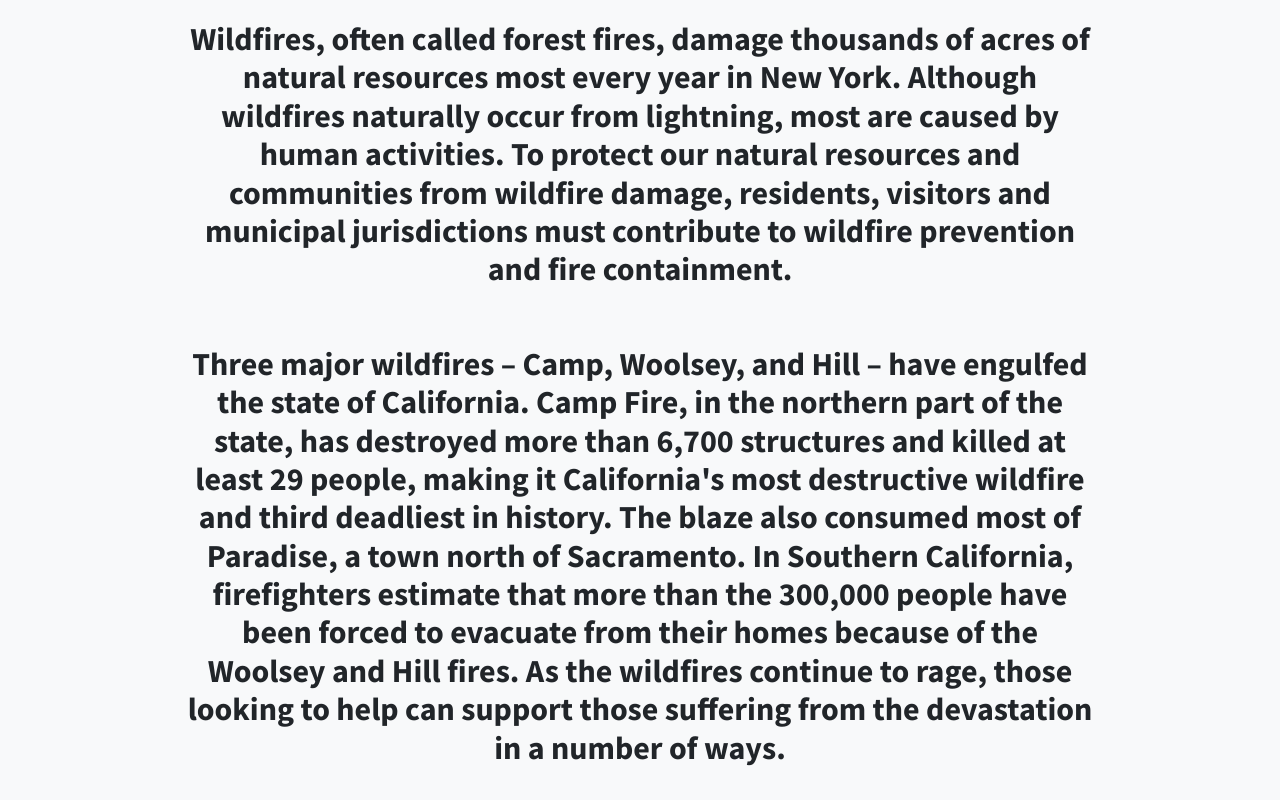
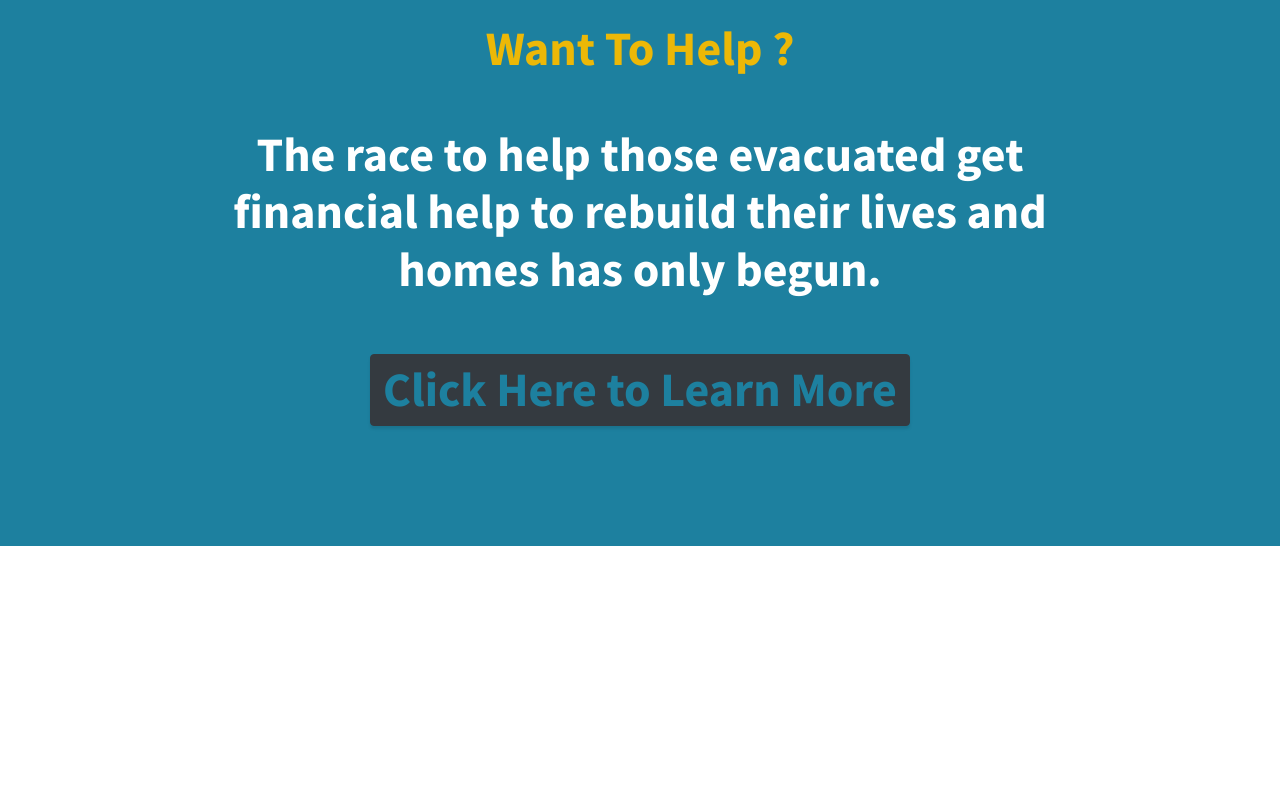
Before and after one commit to MohamedRaffik/wildfires, a plain HTML site: page index.html in a window 1280 px wide. Shown: the part 900-1700 px from the top of the page. After the commit the page ends 1446 px from the top, so only its background shows below. Drawn offline with nearby package versions, Linux system fonts and the light colour scheme.

Commit message:
changed section and text

```diff
--- a/index.html
+++ b/index.html
@@ -39,39 +39,29 @@
         <h1 class="mb-1">Wild Fires</h1>
         <h3 class="mb-5">
           <em>The Growing Devastation on the West Coast</em>
+          <h2>
+            Three major wildfires – Camp, Woolsey, and Hill – have engulfed the state of California. Camp Fire, in the northern part of the state, has destroyed more than
+            6,700 structures and killed at least 29 people, making it California's most destructive wildfire and third deadliest in history. The blaze also consumed most
+            of Paradise, a town north of Sacramento. In Southern California, firefighters estimate that more than the 300,000 people have been forced to evacuate from their
+            homes because of the Woolsey and Hill fires. As the wildfires continue to rage, those looking to help can support those suffering from the devastation in a number
+            of ways.
+          </h2>
         </h3>
       </div>
       <div class="overlay"></div>
     </header>
-
-    <!-- About -->
-    <section class="content-section bg-light" id="about">
-      <div class="container text-center">
-        <div class="row">
-          <div class="col-lg-10 mx-auto">
-            <h2>
-              Wildfires, often called forest fires, damage thousands of acres of natural resources most every year in New York. Although wildfires naturally occur from
-              lightning, most are caused by human activities. To protect our natural resources and communities from wildfire damage, residents, visitors and municipal
-              jurisdictions must contribute to wildfire prevention and fire containment.
-            </h2>
-            <br></br>
-            <h2>
-              Three major wildfires – Camp, Woolsey, and Hill – have engulfed the state of California. Camp Fire, in the northern part of the state, has destroyed more than
-              6,700 structures and killed at least 29 people, making it California's most destructive wildfire and third deadliest in history. The blaze also consumed most
-              of Paradise, a town north of Sacramento. In Southern California, firefighters estimate that more than the 300,000 people have been forced to evacuate from their
-              homes because of the Woolsey and Hill fires. As the wildfires continue to rage, those looking to help can support those suffering from the devastation in a number
-              of ways.
-            </h2>
-          </div>
-        </div>
-      </div>
-    </section>
 
     <!-- Services -->
     <section class="content-section bg-primary text-white text-center" id="services">
       <div class="container">
         <div class="content-section-heading">
           <h2 class="text-secondary mb-5">Want To Help ?</h2>
+          <div class="col-lg-10 mx-auto">
+              <h2>
+                The race to help those evacuated get financial help to rebuild their lives and homes has only begun.
+              </h2>
+          </div>
+          <br></br>
           <a class="btn btn-dark btn-med js-scroll-trigger" href="donate.html">
             <h2 class="text-primary mb-0">Click Here to Learn More</h2>
           </a>
```
